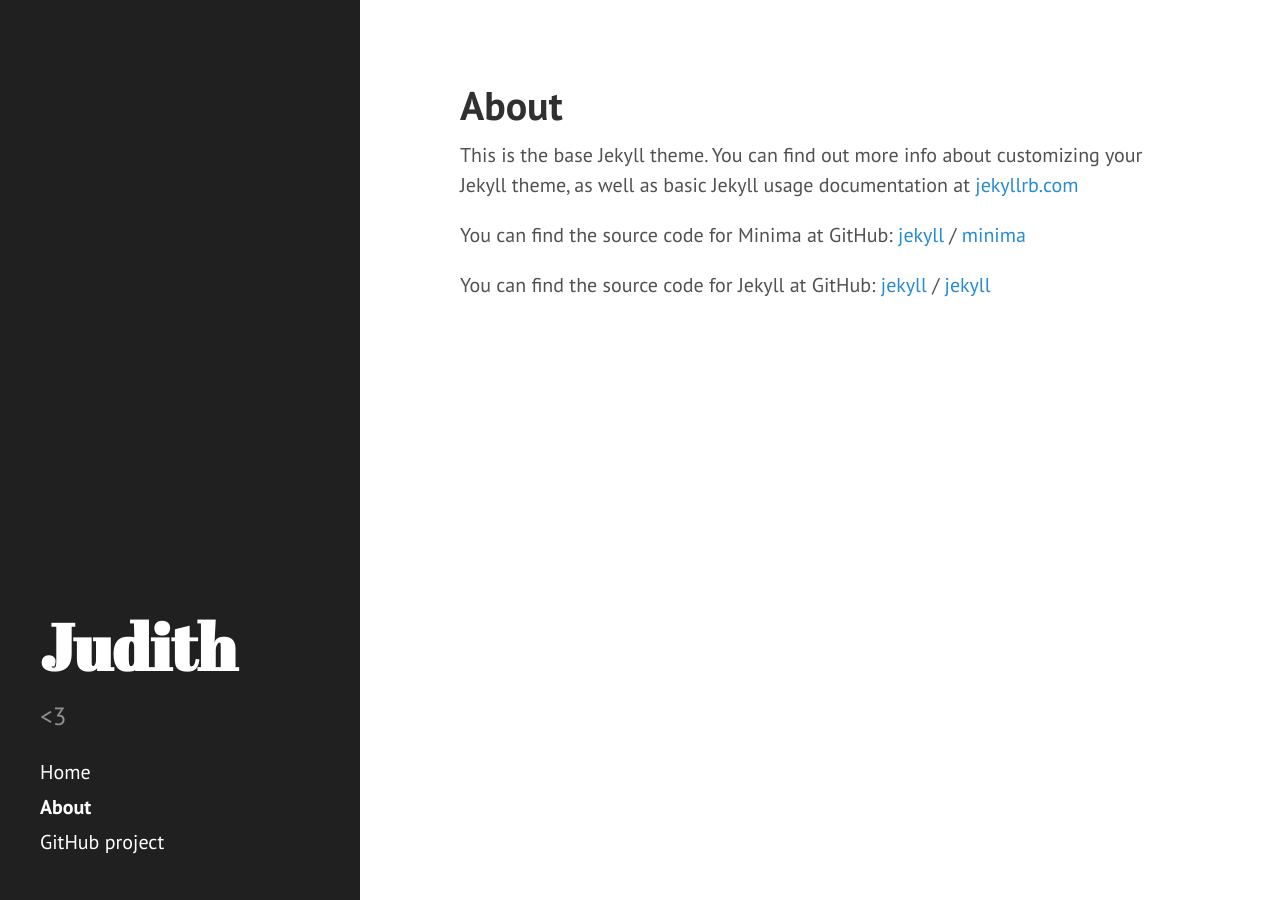
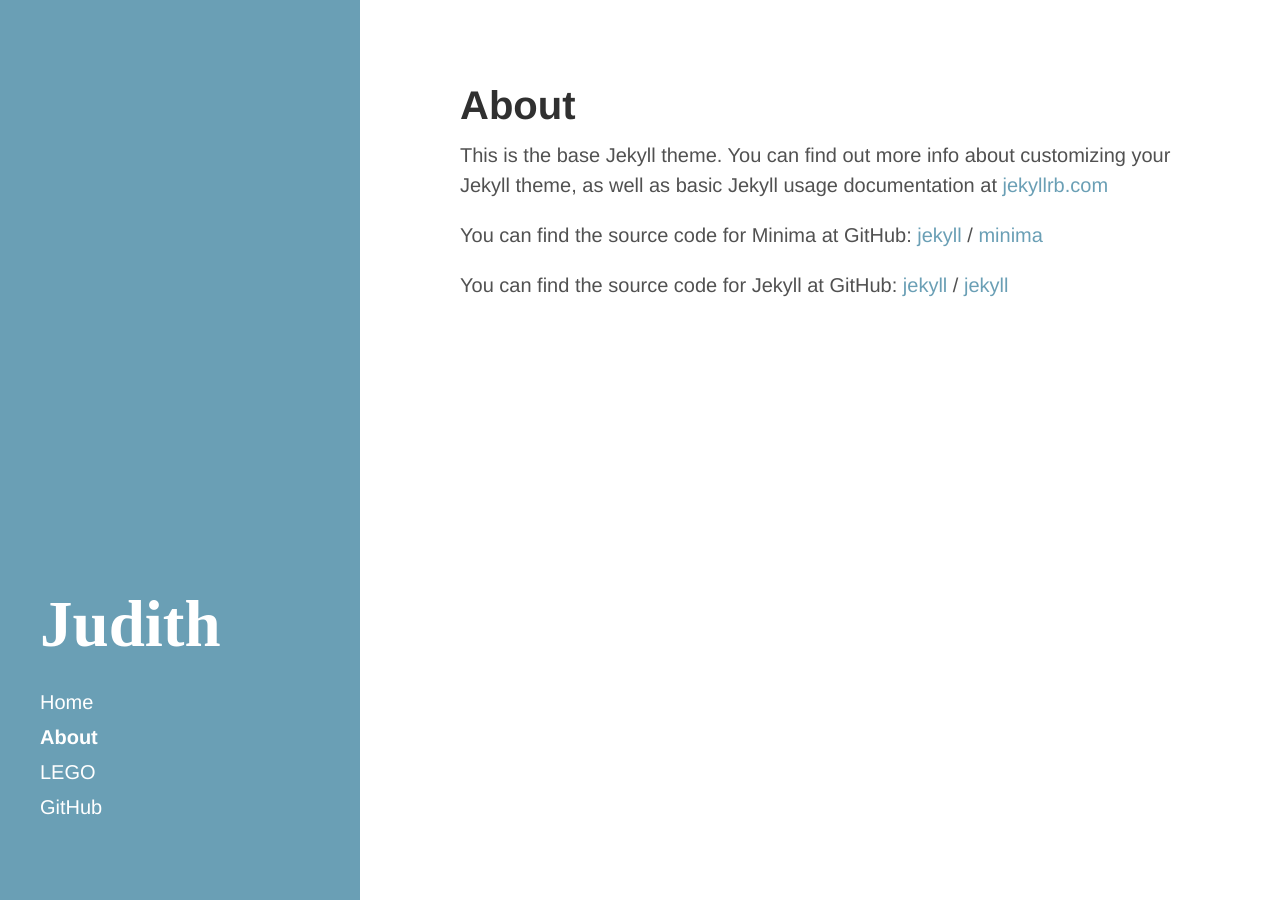
Before and after one commit to mandonguilla/mandonguilla.github.io, a Jekyll site: the page built from about.md, in a window 1280 px wide. Built offline with Jekyll 4.4.1, drawn with Linux system fonts in a browser that asks for light colours.

Commit message:
some more style updates

```diff
--- a/Gemfile
+++ b/Gemfile
@@ -31,3 +31,5 @@ gem "wdm", "~> 0.1.1", :platforms => [:mingw, :x64_mingw, :mswin]
 # Lock `http_parser.rb` gem to `v0.6.x` on JRuby builds since newer versions of the gem
 # do not have a Java counterpart.
 gem "http_parser.rb", "~> 0.6.0", :platforms => [:jruby]
+
+gem "font-awesome-less"
--- a/_config.yml
+++ b/_config.yml
@@ -19,13 +19,13 @@
 # in the templates via {{ site.myvariable }}.
 
 title: Judith
-email: your-email@example.com
+email: judith.mandonguilla@gmail.com
 description: >- # this means to ignore newlines until "baseurl:"
-  <3
-baseurl: /
-url: https://mandonguilla.github.io
+baseurl: "/"
+url: https://mandonguilla.github.io/
 # twitter_username:
-github_username: mandonguilla
+github: https://github.com/mandonguilla
+youtube: https://www.youtube.com/@judith293
 
 # Build settings
 plugins:
--- a/_includes/head.html
+++ b/_includes/head.html
@@ -8,7 +8,7 @@
 
   <title>
     {% if page.title == "Home" %}
-      {{ site.title }} &middot; {{ site.tagline }}
+      {{ site.title }}
     {% else %}
       {{ page.title }} &middot; {{ site.title }}
     {% endif %}
@@ -18,7 +18,7 @@
   <link rel="stylesheet" href="{{ site.baseurl }}css/poole.css">
   <link rel="stylesheet" href="{{ site.baseurl }}css/syntax.css">
   <link rel="stylesheet" href="{{ site.baseurl }}css/hyde.css">
-  <link rel="stylesheet" href="http://fonts.googleapis.com/css?family=PT+Sans:400,400italic,700|Abril+Fatface">
+  <link rel="stylesheet" href="https://fonts.googleapis.com/css2?family=EB+Garamond&display=swap">
 
   <!-- Icons -->
   <link rel="apple-touch-icon-precomposed" sizes="144x144" href="{{ site.baseurl }}apple-touch-icon-144-precomposed.png">
--- a/_includes/sidebar.html
+++ b/_includes/sidebar.html
@@ -26,8 +26,17 @@
         {% endif %}
       {% endfor %}
 
-      <a class="sidebar-nav-item" href="{{ site.github.repo }}">GitHub project</a>
+      <a class="sidebar-nav-item" href="{{ site.github }}">GitHub</a>
+      <a class="sidebar-nav-item" href="mailto:{{ site.email }}"><i class="fa fa-envelope" aria-hidden="true"></i></a>
+      <a class="sidebar-nav-item" href="{{ site.youtube }}"><i class="fa fa-youtube-play" aria-hidden="true"></i></a>
+
+      <div class="sidebar-nav-item">
+        <p>
+          <a href="mailto:{{ site.email }}"><i class="fa fa-envelope" aria-hidden="true"></i></a>
+          &nbsp;
+          <a href="{{ site.youtube }}"><i class="fa fa-youtube-play" aria-hidden="true"></i></a>
+        </p>
+      </div>
     </nav>
-
   </div>
 </div>
--- a/_layouts/default.html
+++ b/_layouts/default.html
@@ -3,7 +3,7 @@
 
   {% include head.html %}
 
-  <body>
+  <body class="theme-base-0d">
 
     {% include sidebar.html %}
 
--- /dev/null
+++ b/lego.md
@@ -0,0 +1,4 @@
+---
+layout: page
+title: LEGO
+---
```
Also changed, not shown: Gemfile.lock, apple-touch-icon-144-precomposed.png (added), favicon.ico, 2 other files.
